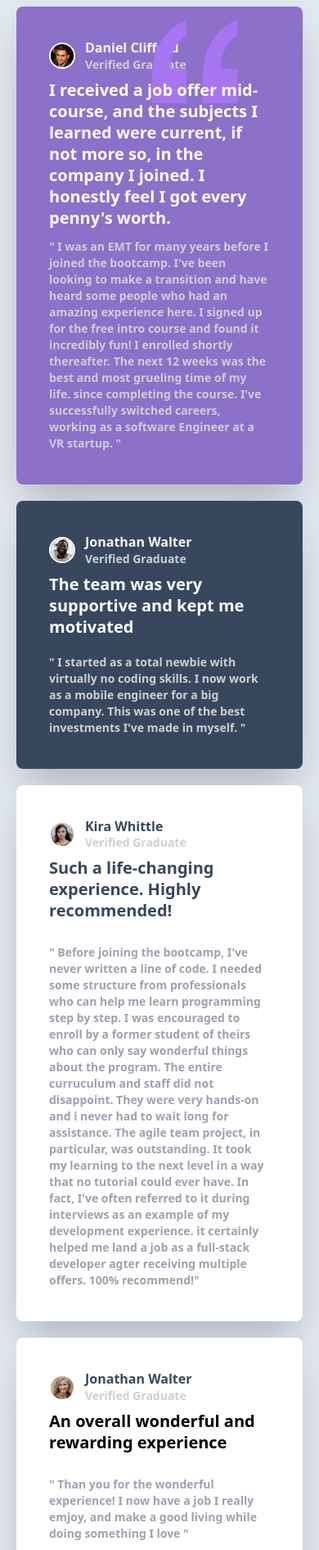
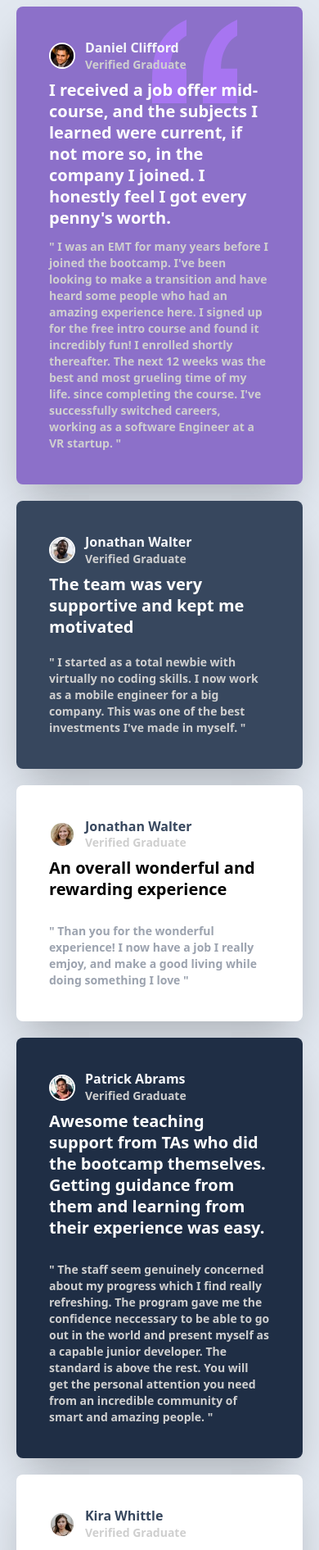
Before and after one commit to abmanaf/Testimonial-grid, a React (Vite) app: page / in a window 390 px wide. Shown: the top 1891 px of the page at 82% size. Built offline with nearby package versions, Linux system fonts and the light colour scheme.

Commit message:
I moved the third grid-column to last

```diff
--- a/src/App.jsx
+++ b/src/App.jsx
@@ -7,13 +7,13 @@ function App() {
         <div className='flex relative'>
           <div className='flex items-center gap-3 '>
               <img className='w-8 h-8 rounded-full border-2 border-white' src="./images/image-daniel.jpg" alt="image-daniel" />
-            <div className='flex flex-col' style={{lineHeight: '1.3'}}>
+            <div className='flex flex-col z-10' style={{lineHeight: '1.3'}}>
               <span className='text-md text-light-grayish-blue font-semibold'>Daniel Clifford</span>
               <span className='text-sm text-light-gray font-semibold'>Verified Graduate</span>
             </div>
           </div>
           <div className='absolute flex -top-6 right-10'>
-            <img src="./images/bg-pattern-quotation.svg" alt="" />
+            <img src="./images/bg-pattern-quotation.svg" alt="bg-pattern-quotation" />
           </div>
         </div>
         <div className='mt-2 z-10 relative'>
@@ -49,7 +49,7 @@ function App() {
           </p>
         </div>
       </div>
-      <div className='bg-white rounded-lg col-span-1 xl:row-span-2 text-black p-10 shadow-2xl'>
+      <div className='bg-white rounded-lg col-span-1 xl:row-span-2 order-last lg:order-none text-black p-10 shadow-2xl'>
       <div className='flex items-center gap-3 '>
             <img className='w-8 h-8 rounded-full border-2 border-white' src="./images/image-kira.jpg" alt="image-daniel" />
             <div className='flex flex-col' style={{lineHeight: '1.3'}}>
```
